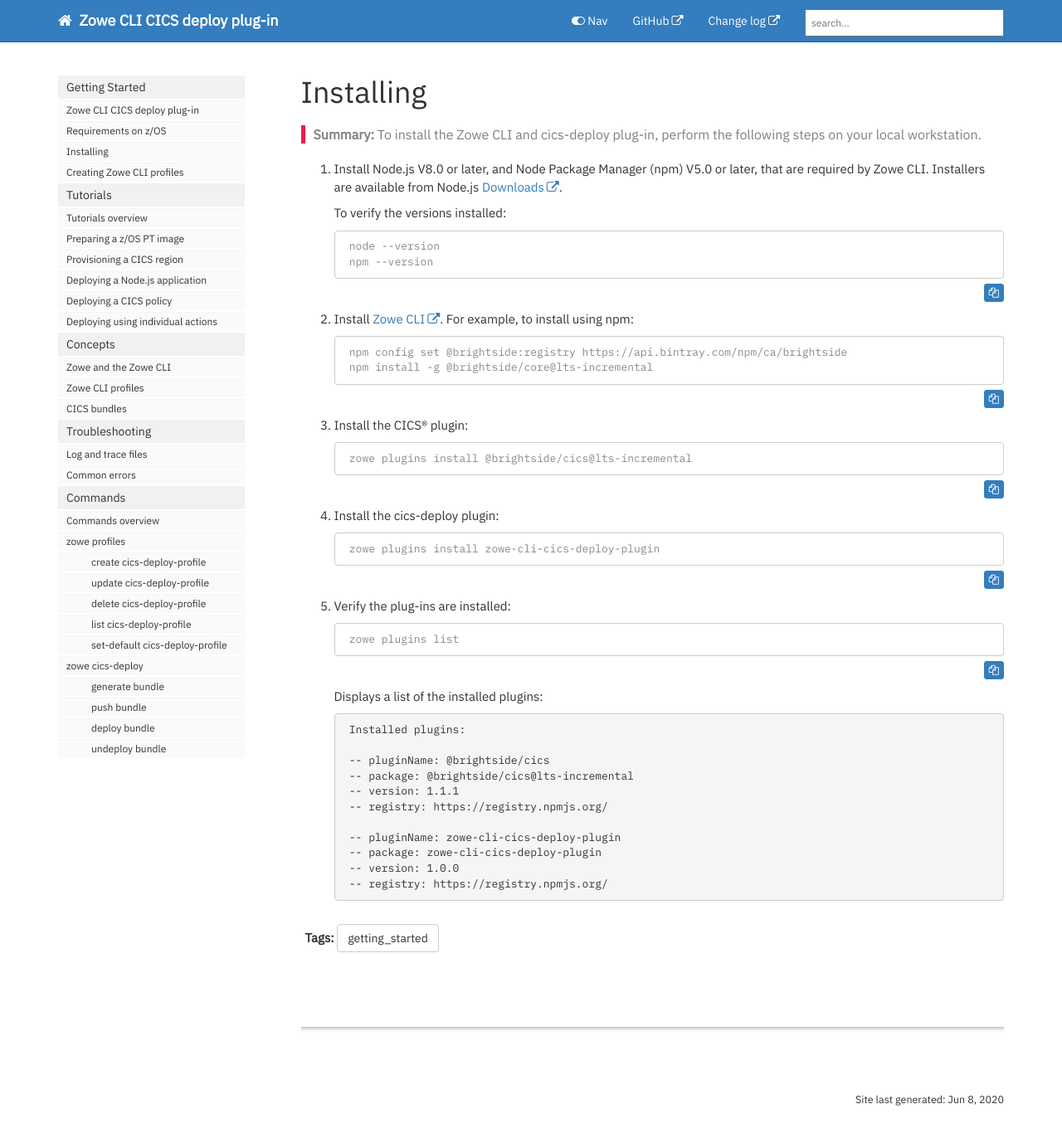
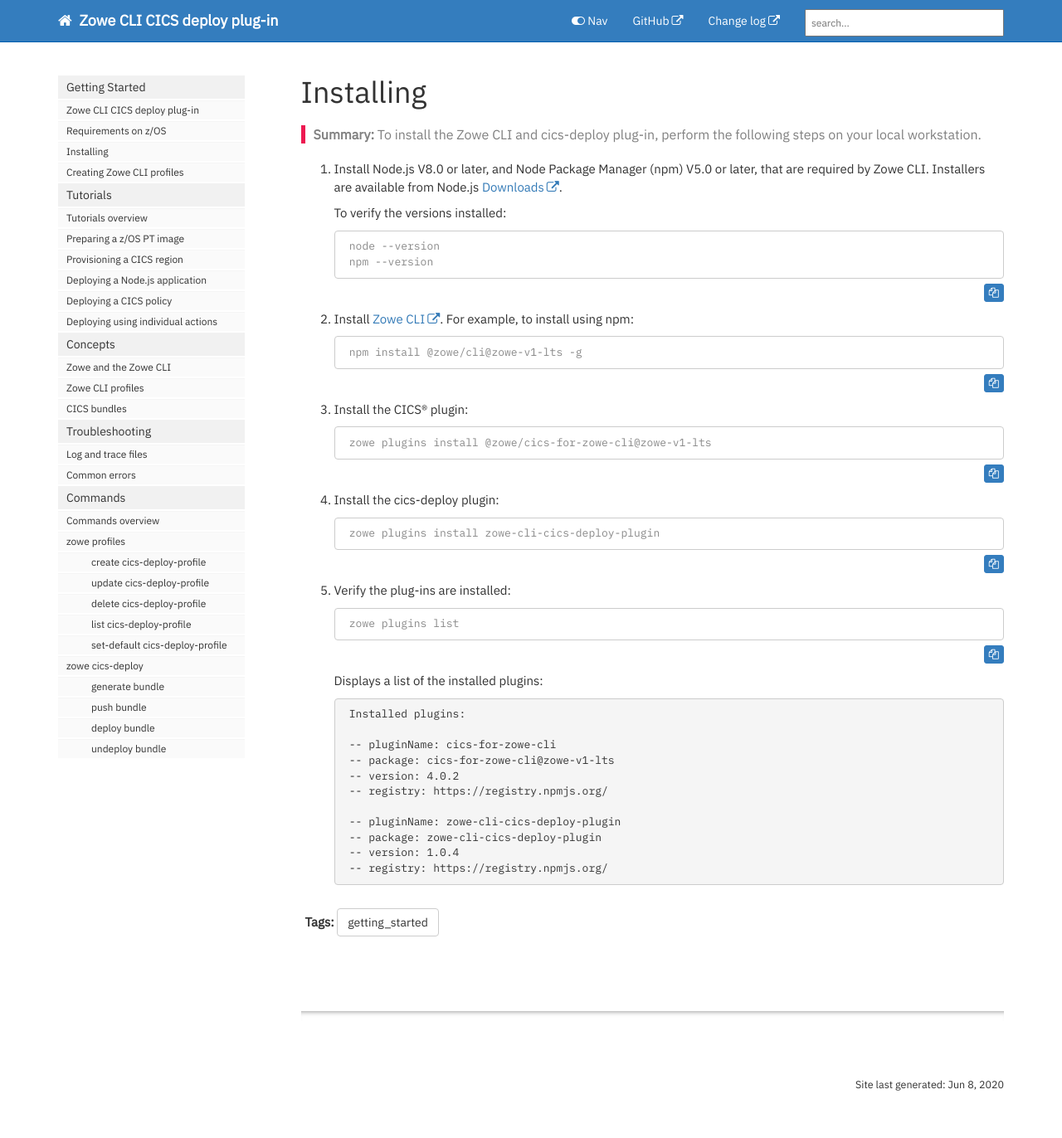
Before and after one commit to IBM/zowe-cli-cics-deploy-plugin, a Jekyll site: the page built from docs/pages/cdp/cdp-Installing.md, in a window 1280 px wide and 1395 px high. Shown: the top 1372 px of the window at 83% size. Built offline with Jekyll 4.4.1, drawn with Linux system fonts in a browser that asks for light colours; nearby versions of some CDN libraries; comment, search, counter and statistics services are not loaded.

````diff
--- a/docs/pages/cdp/cdp-Installing.md
+++ b/docs/pages/cdp/cdp-Installing.md
@@ -2,7 +2,7 @@
 title: Installing
 tags: [getting_started]
 keywords:
-summary: "To install the Zowe CLI and cics-deploy plug-in, perform the following steps on your local workstation."
+summary: 'To install the Zowe CLI and cics-deploy plug-in, perform the following steps on your local workstation.'
 sidebar: cdp_sidebar
 permalink: cdp-Installing.html
 folder: cdp
@@ -18,17 +18,16 @@ toc: false
     npm --version
     ```
 
-2. Install [Zowe CLI](https://zowe.github.io/docs-site/latest/user-guide/cli-installcli.html). For example, to install using npm:
+2. Install [Zowe CLI](https://docs.zowe.org/stable/user-guide/cli-installcli.html). For example, to install using npm:
 
     ```console
-    npm config set @brightside:registry https://api.bintray.com/npm/ca/brightside
-    npm install -g @brightside/core@lts-incremental
+    npm install @zowe/cli@zowe-v1-lts -g
     ```
 
 3. Install the CICS® plugin:
 
     ```console
-    zowe plugins install @brightside/cics@lts-incremental
+    zowe plugins install @zowe/cics-for-zowe-cli@zowe-v1-lts
     ```
 
 4. Install the cics-deploy plugin:
@@ -48,11 +47,11 @@ toc: false
     <pre class="messageText">
     Installed plugins:
 
-    -- pluginName: @brightside/cics
-    -- package: @brightside/cics@lts-incremental
-    -- version: 1.1.1
+    -- pluginName: cics-for-zowe-cli
+    -- package: cics-for-zowe-cli@zowe-v1-lts
+    -- version: 4.0.2
     -- registry: https://registry.npmjs.org/<br>
     -- pluginName: zowe-cli-cics-deploy-plugin
     -- package: zowe-cli-cics-deploy-plugin
-    -- version: 1.0.0
+    -- version: 1.0.4
     -- registry: https://registry.npmjs.org/ </pre>
````
Also changed, not shown: docs/pages/cdp/cdp-Creating-Zowe-CLI-profiles.md (+35 -35 lines), docs/pages/cdp/cdp-Deploying-a-nodejs-application.md (+49 -48 lines), docs/pages/cdp/cdp-Log-and-trace-files.md (+7 -6 lines), docs/pages/cdp/cdp-Provisioning-a-CICS-region.md (+43 -43 lines), docs/pages/cdp/cdp-Zowe-CLI-profiles.md (+5 -5 lines).
